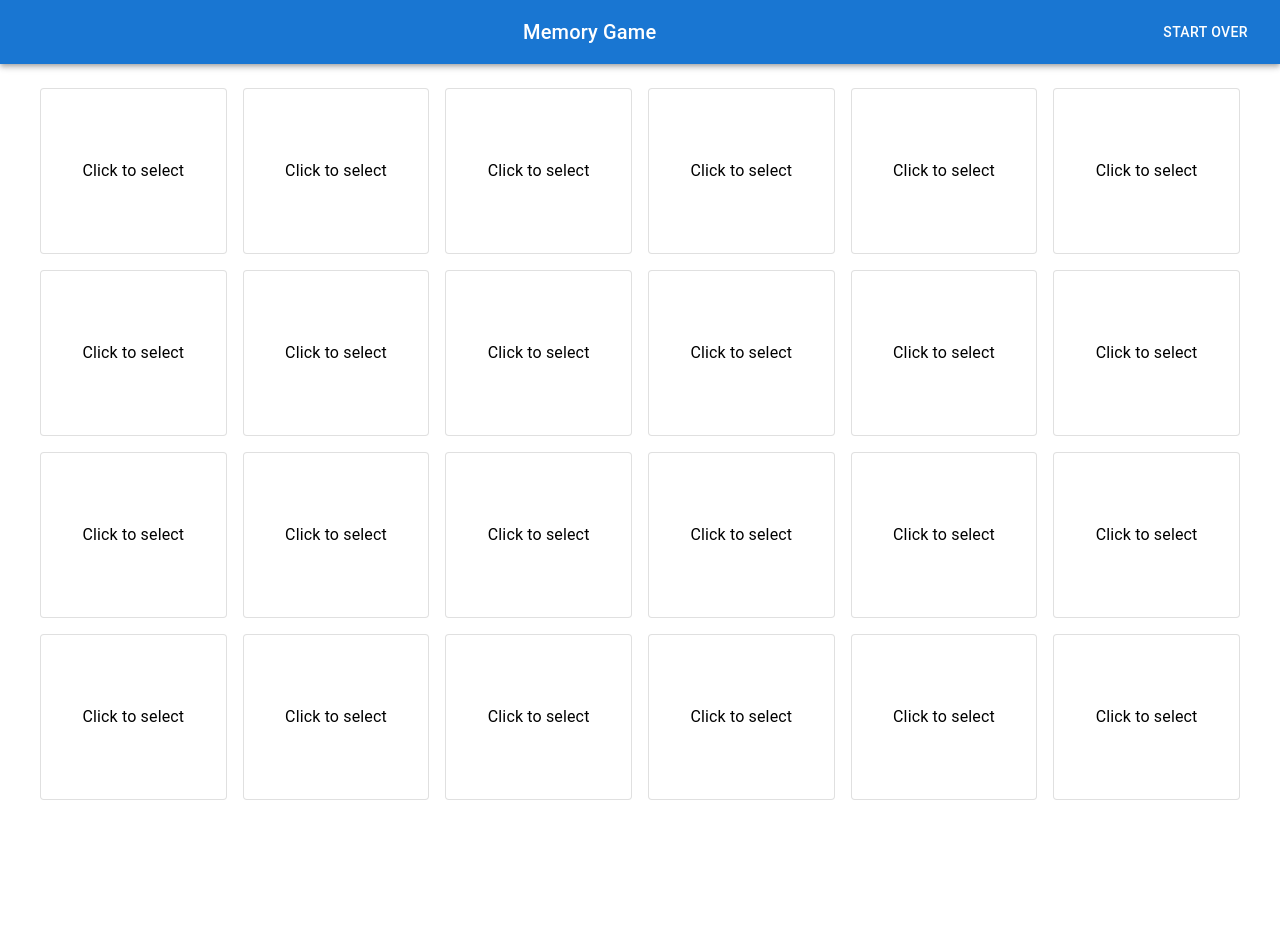
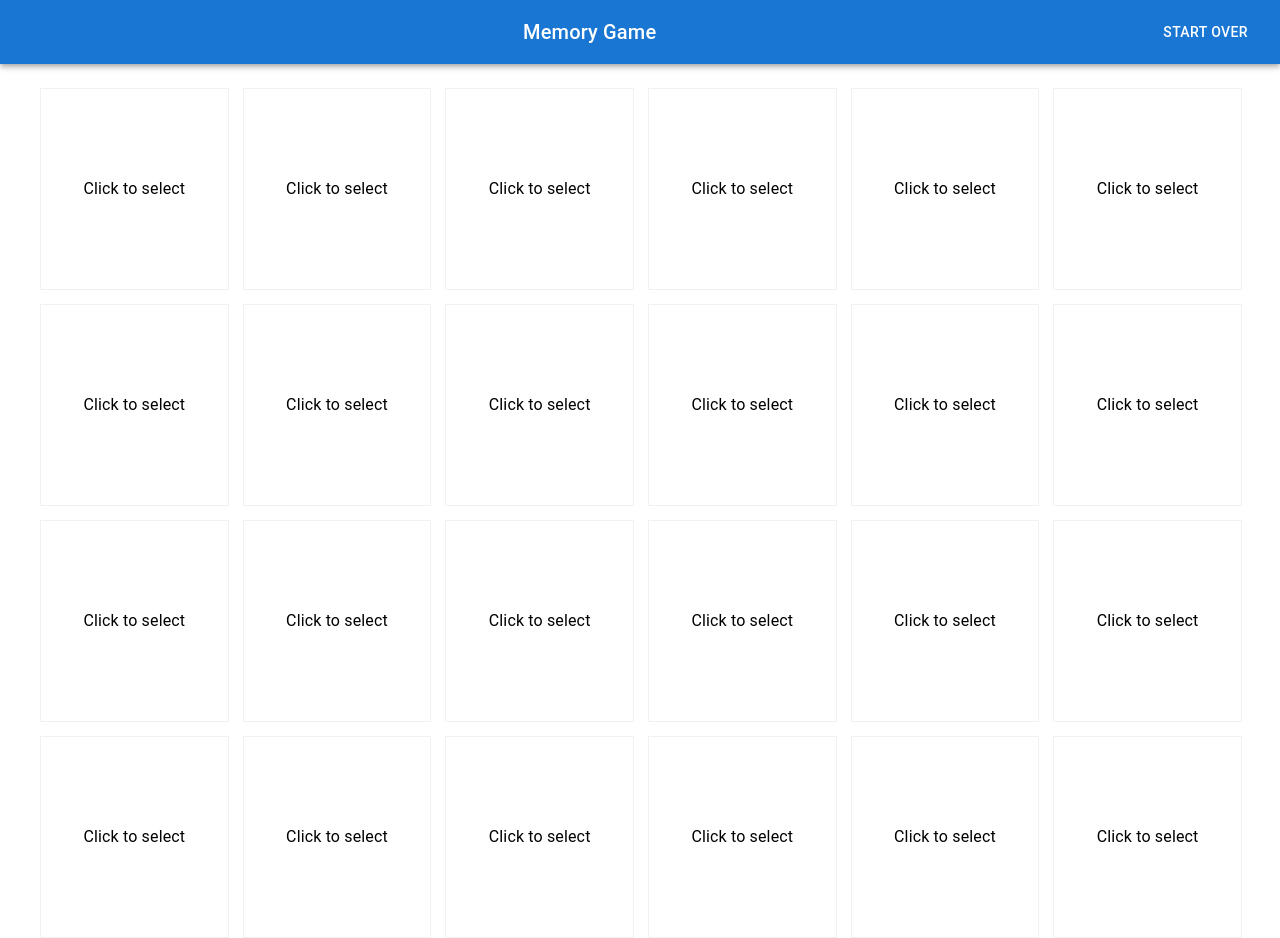
Before and after one commit to jackpilowsky/memory-game, a React (Create React App) app: page / in a window 1280 px wide. Before the commit the page ends 800 px from the top, so only its background shows below. Built offline with nearby package versions, Linux system fonts and the light colour scheme.

Commit message:
Animating the tiles flipping over

```diff
--- a/package.json
+++ b/package.json
@@ -15,6 +15,7 @@
     "react": "^17.0.2",
     "react-dom": "^17.0.2",
     "react-scripts": "4.0.3",
+    "styled-components": "^5.3.3",
     "web-vitals": "^1.0.1"
   },
   "scripts": {
--- a/src/layout/Main.jsx
+++ b/src/layout/Main.jsx
@@ -1,7 +1,30 @@
 import React from 'react'
-import Grid from '@mui/material/Grid';
-import Card from '@mui/material/Card';
-import { Typography } from '@mui/material';
+import { Typography, Grid, Box } from '@mui/material';
+import styled from 'styled-components';
+
+const StyledBox = styled(Box, {
+    shouldForwardProp: (prop) => prop !== 'flipped',
+  })(({ flipped, theme }) => ({
+    position: 'relative',
+    width: '100%',
+    height: '100%',
+    textAlign: 'center',
+    transition: 'transform 0.8s',
+    transformStyle: 'preserve-3d',
+    ...(flipped && {
+        transform: 'rotateY(180deg)'
+    }),
+}));
+
+
+const cardFaceStyles = {
+    position: 'absolute',
+    width: '100%',
+    height: '100%',
+    backfaceVisibility: 'hidden',
+    border: '1px solid #f1f1f1'
+}
+
 
 export default function Main(props){
     const {
@@ -9,7 +32,6 @@ export default function Main(props){
         disabled,
         handleClick
     } = props
-
     return (
         <main style={{maxWidth: 1200, margin: '0 auto' }}>
             <Grid container spacing={2}>
@@ -18,17 +40,32 @@ export default function Main(props){
                         return  (
                             <Grid key={i} item xs={2} >
                                 {!card.isMatched &&
-                                    <Card variant="outlined" onClick={()=>handleClick(i)} sx={{paddingTop: 5, paddingBottom: 5}}>
-                                        {card.faceUp && card.icon}
-                                        {!card.faceUp &&
-                                            <Typography as="p" sx={{
-                                                padding: '30px',
-                                                color: (disabled ? '#999' : '#000')
+                                    <Box onClick={()=>handleClick(i)}
+                                        sx={{
+                                            backgroundColor: 'transparent',
+                                            perspective: 1000,
+                                            height: 200
+                                        }}>
+                                        <StyledBox flipped={(card.faceUp ? 'flipped' : '')}>
+                                            <Box sx={cardFaceStyles}>
+                                                <Typography as="p" sx={{
+                                                    padding: '88px 0',
+                                                    color: (disabled ? '#999' : '#000')
+                                                }}>
+                                                    Click to select
+                                                </Typography>
+                                            </Box>
+                                            <Box sx={{
+                                                ...cardFaceStyles,
+                                                transform: 'rotateY(180deg)',
+                                                paddingTop: '52px',
+                                                height: 'calc(100% - 52px)'
                                             }}>
-                                                Click to select
-                                            </Typography>
-                                        }
-                                    </Card>
+                                                {card.icon}
+                                            </Box>
+                                        </StyledBox>
+                                    </Box>
+
                                 }
                             </Grid>
                         )
```
Also changed, not shown: 1 other file (tests, documents, lock files or other folders).
